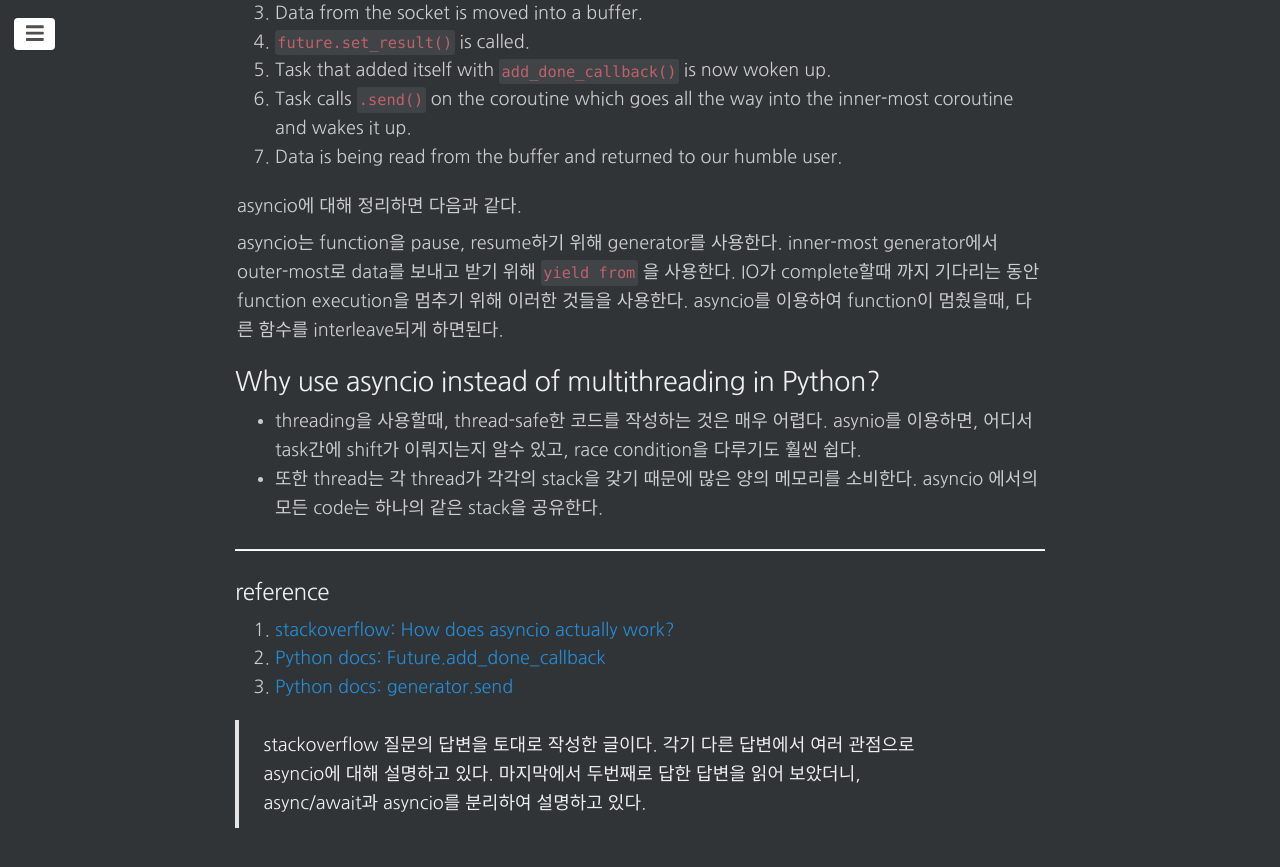
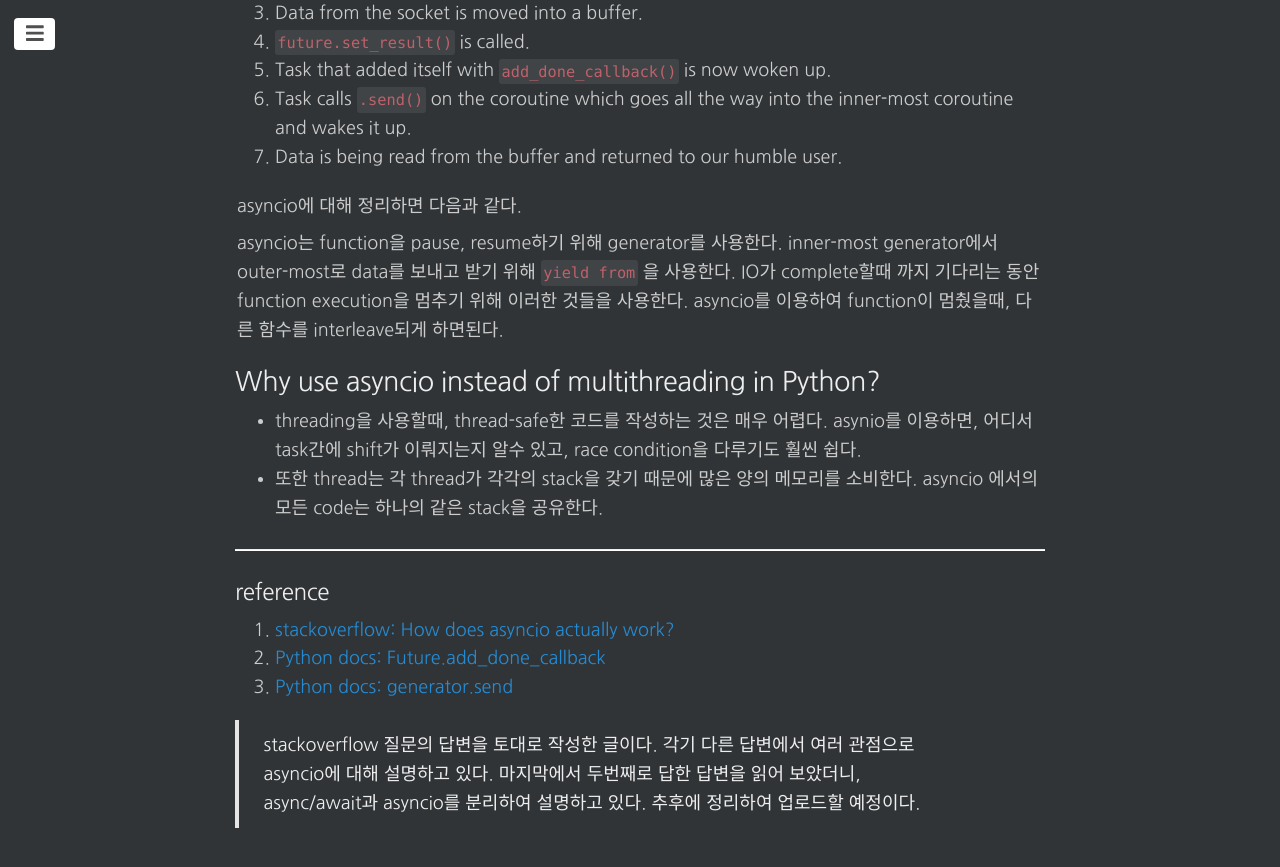
Before and after one commit to changhyeonnam/changhyeonnam.github.io, a Jekyll site: the page built from _posts/2022/2022-2-1-asyncio.md, in a window 1280 px wide and 900 px high, scrolled down 4170 px. Shown: the top 867 px of the window. Built offline with Jekyll 4.4.1, drawn with Linux system fonts in a browser that asks for light colours; nearby versions of some CDN libraries; our own code applies the rules of GitHub Pages for plain Markdown files; comment, search, counter and statistics services are not loaded.

Commit message:
update asyncio

```diff
--- a/_posts/2022/2022-2-1-asyncio.md
+++ b/_posts/2022/2022-2-1-asyncio.md
@@ -180,5 +180,5 @@
 2. [Python docs: Future.add_done_callback](https://docs.python.org/3/library/asyncio-task.html#asyncio.Future.add_done_callback)
 3. [Python docs: generator.send](https://docs.python.org/3/reference/expressions.html#generator.send)
 
-> stackoverflow 질문의 답변을 토대로 작성한 글이다. 각기 다른 답변에서 여러 관점으로 asyncio에 대해 설명하고 있다. 마지막에서 두번째로 답한 답변을 읽어 보았더니, async/await과 asyncio를 분리하여 설명하고 있다.
+> stackoverflow 질문의 답변을 토대로 작성한 글이다. 각기 다른 답변에서 여러 관점으로 asyncio에 대해 설명하고 있다. 마지막에서 두번째로 답한 답변을 읽어 보았더니, async/await과 asyncio를 분리하여 설명하고 있다. 추후에 정리하여 업로드할 예정이다.
 >
```
